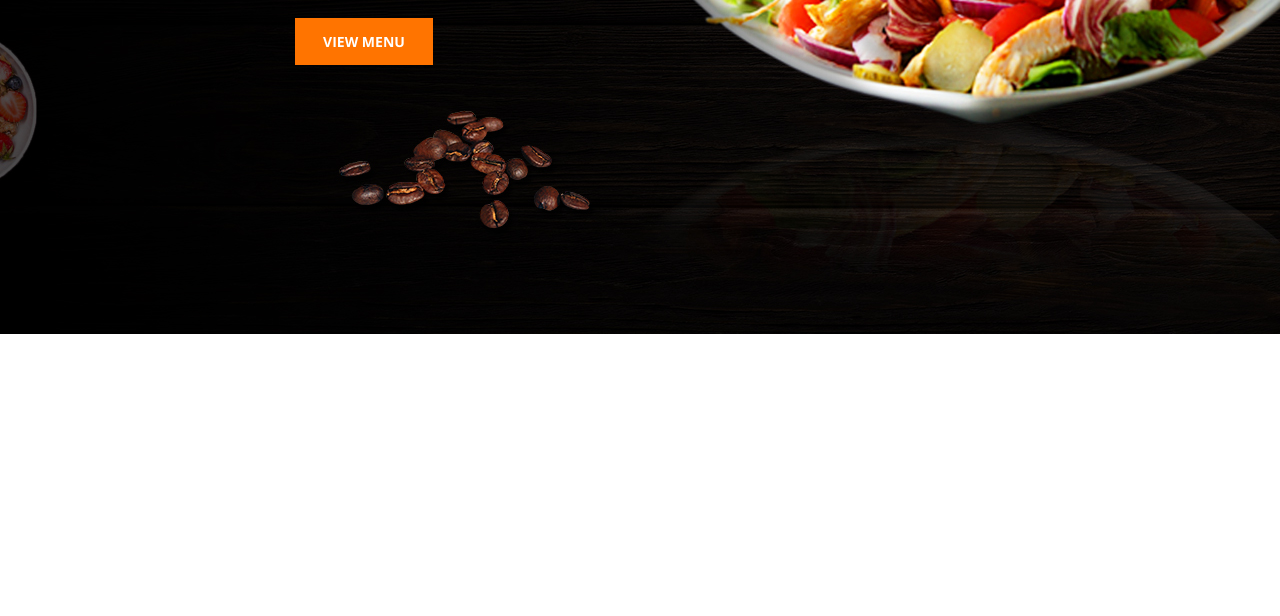
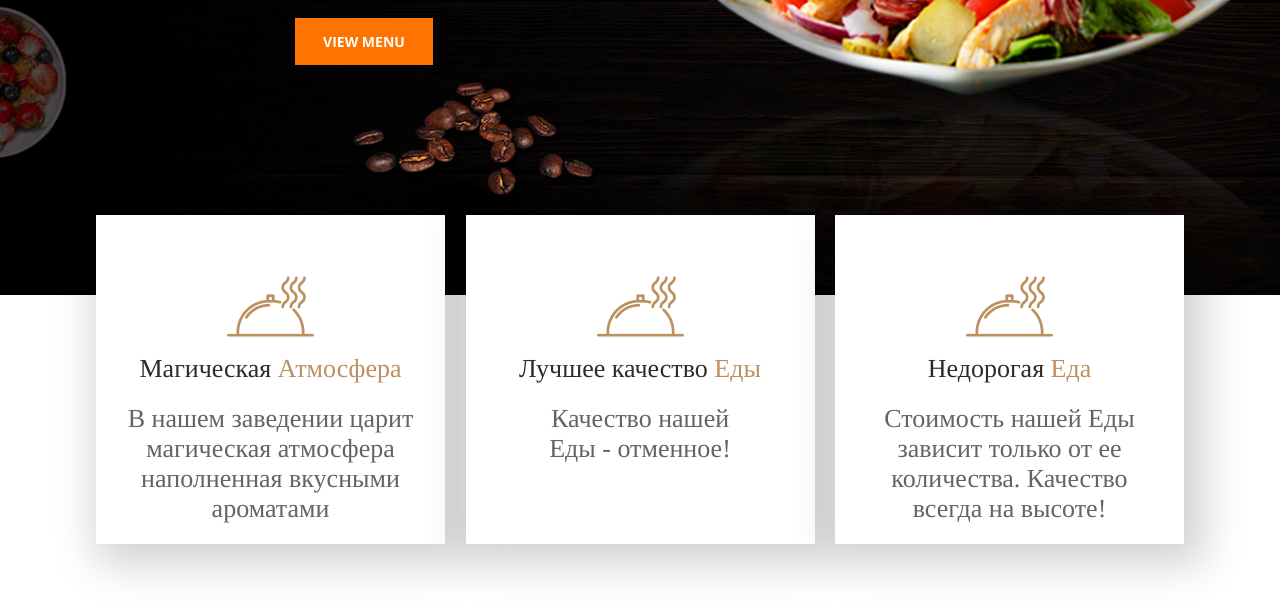
Before and after one commit to OlegShahow/-, a plain HTML site: page index.html in a window 1280 px wide. Shown: the part 466-1082 px from the top of the page. Before the commit the page ends 800 px from the top, so only its background shows below. Drawn offline with nearby package versions, Linux system fonts and the light colour scheme.

Commit message:
карточк

```diff
--- a/css/style.css
+++ b/css/style.css
@@ -1,7 +1,7 @@
-@import "/css/reset.css";
+/* @import "/css/reset.css";
 @import "/css/header.css";
 @import "/css/main.css";
-@import "/css/footer.css";
+@import "/css/footer.css"; */
 
 root {
   /* =============== color fone =================== */
@@ -41,7 +41,7 @@ body {
   max-height: 800px; */
   background: url(../img/heroImage.png) center / cover no-repeat;
   width: 100%;
-  height: 100vh;
+  height: 100%;
 }
 .container {
   max-width: 1108px;
@@ -154,8 +154,8 @@ body {
   background: white;
   width: 61px;
   height: 2px;
-top: 12px;
-margin-left: 10px;
+  top: 12px;
+  margin-left: 10px;
 }
 .main-text p::before {
   position: absolute;
@@ -164,9 +164,8 @@ margin-left: 10px;
   width: 61px;
   height: 2px;
   top: 12px;
-left: 123px;
+  left: 123px;
 }
-
 
 .main-btn {
   font-size: 14px;
@@ -176,8 +175,51 @@ left: 123px;
   background-color: #ff7400;
   padding: 14px 28px;
   transition: 1s ease;
+  margin-bottom: 230px;
 }
-.main-btn:hover{
+.main-btn:hover {
   background-color: #793a07;
   border-radius: 7px;
 }
+/*------------------------  CARDS ------------------------- */
+.cards {
+  /* margin-bottom: 150px; */
+}
+.container {
+}
+.cards__row {
+  display: flex;
+  flex-wrap: wrap;
+  justify-content: space-between;
+  padding: 0 10px;
+}
+.card {
+  position: relative;
+  margin-top: -80px;
+  z-index: 10;
+  background: white;
+  flex: 0 1 349px;
+  text-align: center;
+  box-shadow: 10px 10px 40px 10px #0000002f;
+  margin-bottom: 150px;
+}
+.card-icon {
+  margin: 48px 0 4px 0;
+}
+.card-title {
+  margin-bottom: 20px;
+  font-family: "Tinos", serif;
+  font-weight: 400;
+  font-size: 26px;
+  color: #2c2c2c;
+}
+.card-title span {
+  color: #bc9060;
+}
+.card-text {
+  font-family: "Tinos", serif;
+  font-weight: 400;
+  font-size: 26px;
+  color: #656363;
+  margin-bottom: 20px;
+}
--- a/index.html
+++ b/index.html
@@ -72,6 +72,33 @@
           </div>
         </div>
       </header>
+      <div class="cards">
+        <div class="container">
+            <div class="cards__row">
+                <div class="card">
+                    <div class="card-icon"><img src="./icon/svg.png"></div>
+                    <div class="card-title"><p>Магическая<span> Атмосфера</span></p></div>
+                    <div class="card-text">В нашем заведении царит<br> магическая атмосфера<br>
+                      наполненная вкусными<br> ароматами</div>
+                </div>
+                <div class="card">
+                    <div class="card-icon"><img src="./icon/svg.png"></div>
+                    <div class="card-title"><p>Лучшее качество<span> Еды</span></p></div>
+                    <div class="card-text">Качество нашей <br>
+                      Еды - отменное!
+                      </div>
+                </div>
+                <div class="card">
+                    <div class="card-icon"><img src="./icon/svg.png"></div>
+                    <div class="card-title"><p>Недорогая<span> Еда</span></p></div>
+                    <div class="card-text">Стоимость нашей Еды<br>
+                      зависит только от ее<br>
+                      количества. Качество<br>
+                      всегда на высоте!</div>
+                </div>
+            </div>
+        </div>
+    </div>
       <main class="main"></main>
       <footer class="footer"></footer>
     </div>
```
Also changed, not shown: header.html (+22 -0 lines), img/images.png (added).
